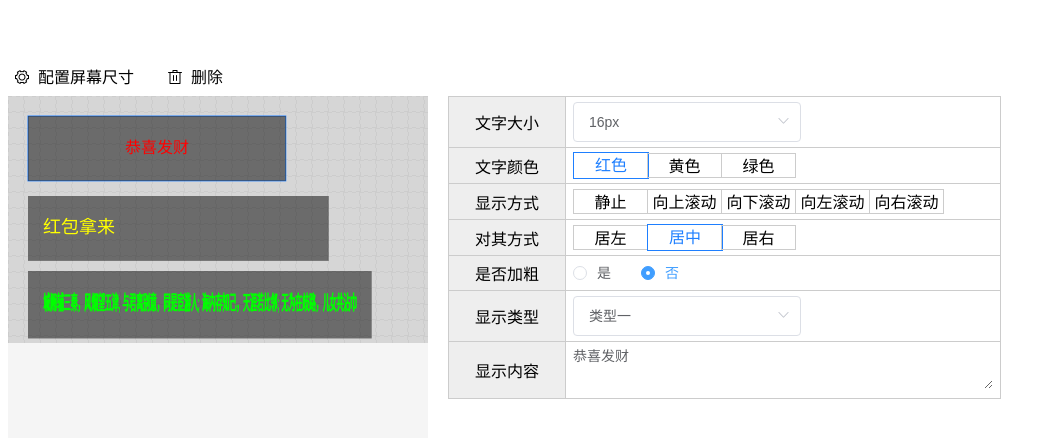
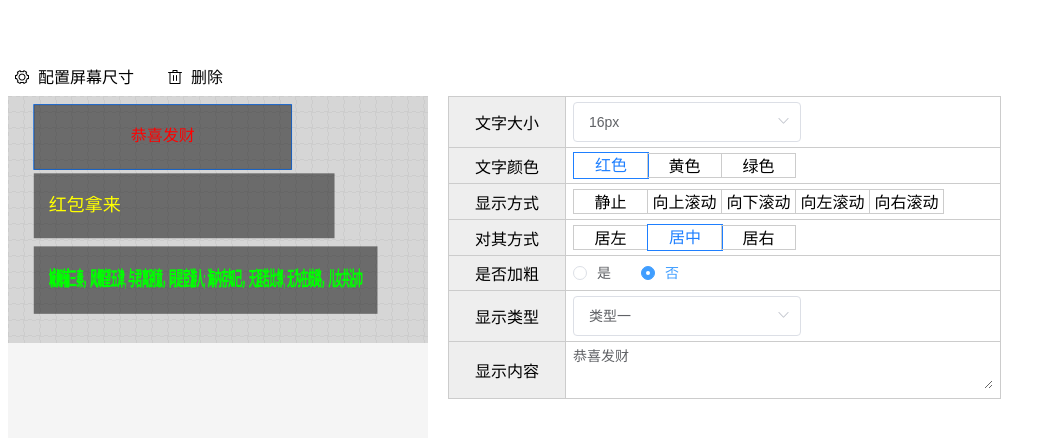
Before and after one commit to Perrywzp/led-screen-set, a Vue app: page / in a window 1280 px wide. Shown: the top 438 px of the page, without its empty margins (0-1056 px from the left). Built offline with nearby package versions, Linux system fonts and the light colour scheme.

Commit message:
修复实际屏幕坐标值转换问题

```diff
--- a/src/demo/ledPage.vue
+++ b/src/demo/ledPage.vue
@@ -37,8 +37,8 @@ export default {
       data: {
         size: { width: 4888, height: 2882 },
         areas: [{
-          x: 20,
-          y: 20,
+          x: 300,
+          y: 100,
           width: 3000,
           height: 755,
           text: '恭喜发财',
@@ -48,8 +48,8 @@ export default {
           horAlign: 1,
           showType: '11111'
         }, {
-          x: 20,
-          y: 100,
+          x: 300,
+          y: 900,
           width: 3500,
           height: 755,
           text: '红包拿来',
@@ -59,8 +59,8 @@ export default {
           horAlign: 0,
           showType: '11111'
         }, {
-          x: 20,
-          y: 175,
+          x: 300,
+          y: 1750,
           width: 4000,
           height: 785,
           text: '城阙辅三秦，风烟望五津, 与君离别意，同是宦游人; 海内存知己，天涯若比邻; 无为在歧路，儿女共沾巾',
--- a/src/libs/ledSet/main.vue
+++ b/src/libs/ledSet/main.vue
@@ -128,12 +128,20 @@ export default {
       if (this.value.areas.length) {
         this.curRect = this.value.areas[0]
         this.curIndex = 0
+        this.newFlag = true
       }
     })
   },
   watch: {
     curRect () {
       this.value.areas[this.curIndex] = this.curRect
+    },
+    value () {
+      if (this.value.areas.length) {
+        this.curRect = this.value.areas[0]
+        this.curIndex = 0
+        this.newFlag = true
+      }
     }
   },
   methods: {
--- a/src/libs/ledSet/screen.vue
+++ b/src/libs/ledSet/screen.vue
@@ -130,7 +130,12 @@ export default {
         let {width: canvasWidth, height: canvasHeight} = this.size
         // 这里是实际屏幕上的区域尺寸
         let areas = val.map(item => {
-          return Object.assign( {}, item, {width: item.width * (layoutWidth / canvasWidth), height: item.height * (layoutHeight / canvasHeight)} )
+          return Object.assign( {}, item, {
+              width: item.width * (layoutWidth / canvasWidth),
+              height: item.height * (layoutHeight / canvasHeight),
+              x: item.x * (layoutWidth / canvasWidth),
+              y: item.y * (layoutHeight / canvasHeight)
+            })
         })
         this.$emit('getScreenAreas', areas)
         this.$emit('selected',{index: areas.length - 1, rect: areas[areas.length - 1]})
@@ -140,7 +145,12 @@ export default {
         let {width: canvasWidth, height: canvasHeight} = this.size
         // 返回给canvas上展示用的尺寸
         return this.value.map(item => {
-           return Object.assign( {}, item, {width: item.width * (canvasWidth / layoutWidth), height: item.height * (canvasHeight / layoutHeight)} )
+           return Object.assign( {}, item, {
+             width: item.width * (canvasWidth / layoutWidth),
+             height: item.height * (canvasHeight / layoutHeight),
+             x: item.x * (canvasWidth / layoutWidth),
+             y: item.y * (canvasHeight / layoutHeight)
+            })
         })
       }
     }
```
